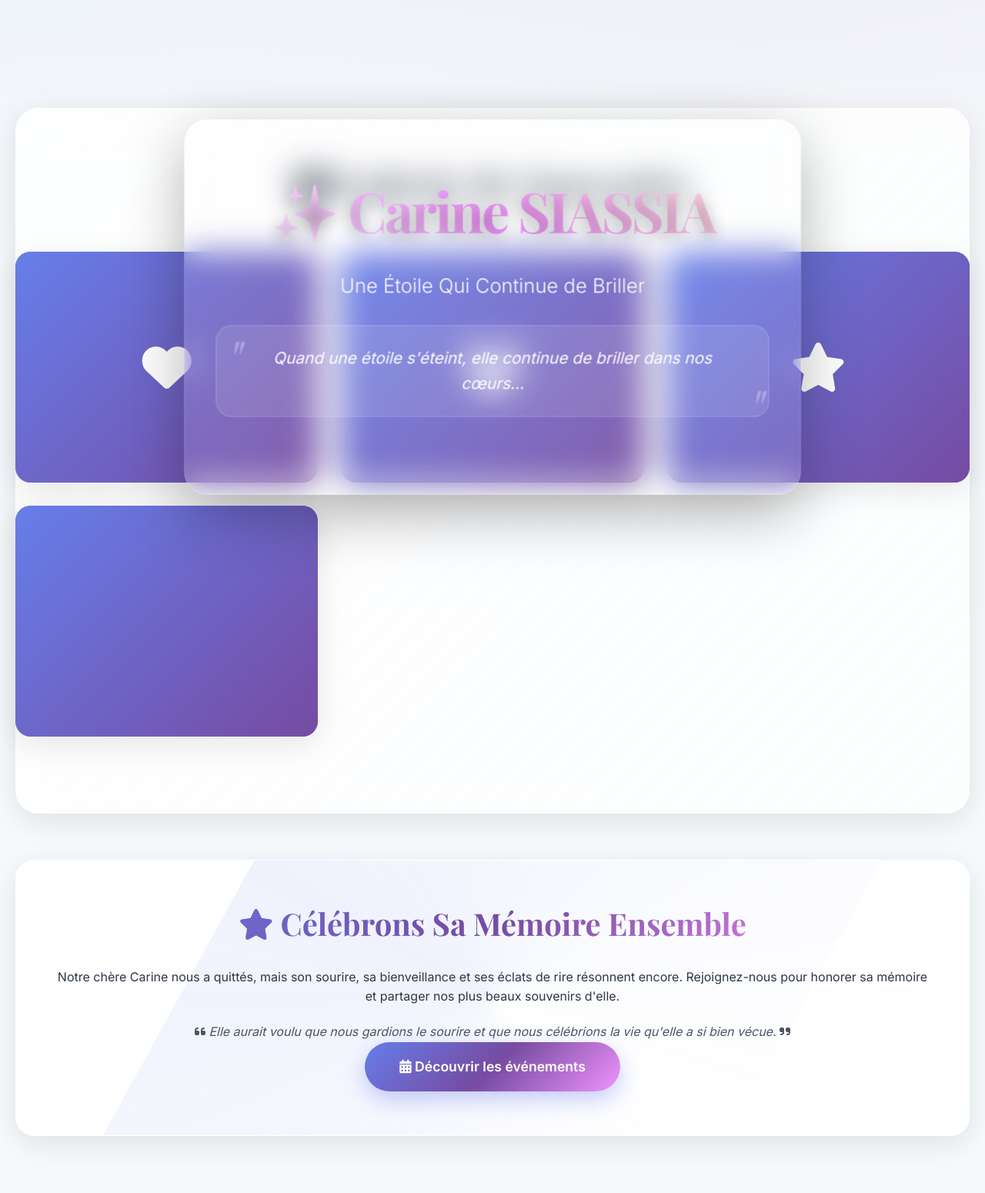
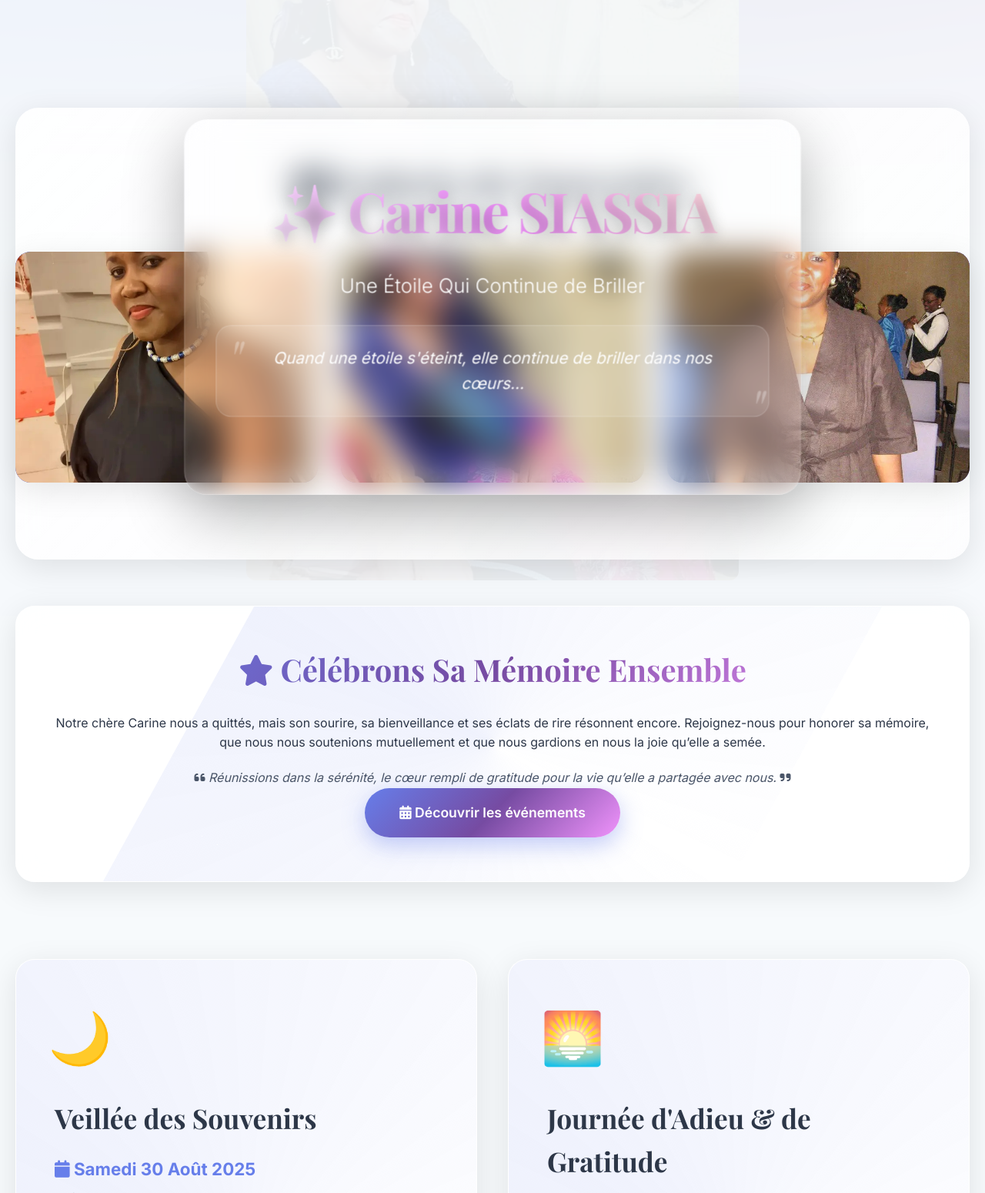
Before and after one commit to mrdesauffret-alt/memorial-carine-siassia, a PHP site: page / in a window 1280 px wide. Shown: the top 1550 px of the page at 77% size. Run offline with PHP 8.4, Linux system fonts and the light colour scheme.

Commit message:
Mise à jour du texte d’hommage pour mieux refléter le contexte de l’enterrement et renforcer le message de soutien et de gratitude. Ajustement de la section mémoire pour une tonalité plus solennelle et chaleureuse.

```diff
--- a/index.php
+++ b/index.php
@@ -589,7 +589,8 @@
             </div>
         </div>
         <div class="scroll-indicator">
-            <i class="fas fa-chevron-down"></i>
+            <img class="fas fa-chevron-down" src="assets/images/picture_1.jpg" alt="Souvenir 1" style="width:100%;border-radius:12px;">
+            <!-- <i class="fas fa-chevron-down"></i> -->
         </div>
     </section>
 
@@ -601,7 +602,8 @@
                 <div class="photo-grid">
                     <div class="photo-item">
                         <div class="photo-placeholder">
-                            <i class="fas fa-heart"></i>
+                            <img class="fas fa-heart" src="assets/images/picture_3.jpg" alt="Souvenir 1" style="width:100%;border-radius:12px;">
+                        <!-- <i class="fas fa-heart"></i> -->
                         </div>
                         <div class="photo-overlay">
                             <h4>Son sourire radieux</h4>
@@ -610,7 +612,7 @@
                     </div>
                     <div class="photo-item">
                         <div class="photo-placeholder">
-                            <i class="fas fa-users"></i>
+                            <img class="fas fa-heart" src="assets/images/picture_1.jpg" alt="Souvenir 1" style="width:100%;border-radius:12px;">
                         </div>
                         <div class="photo-overlay">
                             <h4>Moments en famille</h4>
@@ -619,20 +621,11 @@
                     </div>
                     <div class="photo-item">
                         <div class="photo-placeholder">
-                            <i class="fas fa-star"></i>
+                            <img class="fas fa-heart" src="assets/images/picture_2.jpg" alt="Souvenir 1" style="width:100%;border-radius:12px;">
                         </div>
                         <div class="photo-overlay">
                             <h4>Célébrations joyeuses</h4>
                             <p>Ses rires résonnent encore</p>
-                        </div>
-                    </div>
-                    <div class="photo-item">
-                        <div class="photo-placeholder">
-                            <i class="fas fa-flower"></i>
-                        </div>
-                        <div class="photo-overlay">
-                            <h4>Sa beauté naturelle</h4>
-                            <p>Intérieure et extérieure</p>
                         </div>
                     </div>
                 </div>
@@ -643,11 +636,11 @@
                 <h2><i class="fas fa-star"></i> Célébrons Sa Mémoire Ensemble</h2>
                 <p>
                     Notre chère Carine nous a quittés, mais son sourire, sa bienveillance et ses éclats de rire résonnent encore.
-                    Rejoignez-nous pour honorer sa mémoire et partager nos plus beaux souvenirs d'elle.
+                    Rejoignez-nous pour honorer sa mémoire, que nous nous soutenions mutuellement et que nous gardions en nous la joie qu’elle a semée.
                 </p>
                 <p style="margin-top: 20px; font-style: italic; color: var(--text-secondary);">
                     <i class="fas fa-quote-left"></i>
-                    Elle aurait voulu que nous gardions le sourire et que nous célébrions la vie qu'elle a si bien vécue.
+                    Réunissions dans la sérénité, le cœur rempli de gratitude pour la vie qu’elle a partagée avec nous.
                     <i class="fas fa-quote-right"></i>
                 </p>
                 <a href="#events" class="cta-button">
@@ -774,7 +767,7 @@
                         <blockquote>
                             "Carine avait cette capacité unique de transformer chaque moment ordinaire en souvenir extraordinaire. Son rire était contagieux et son cœur, immense."
                         </blockquote>
-                        <cite>— Un proche</cite>
+                        <cite>— Jane Rose NZONZI</cite>
                     </div>
 
                     <div class="testimonial-card">
```
Also changed, not shown: assets/images/picture_1.jpg (renamed from assets/images/1755709654458.jpg), assets/images/picture_2.jpg (renamed from assets/images/1756299201437.jpg), assets/images/picture_3.jpg (renamed from assets/images/1756299232331.jpg).
